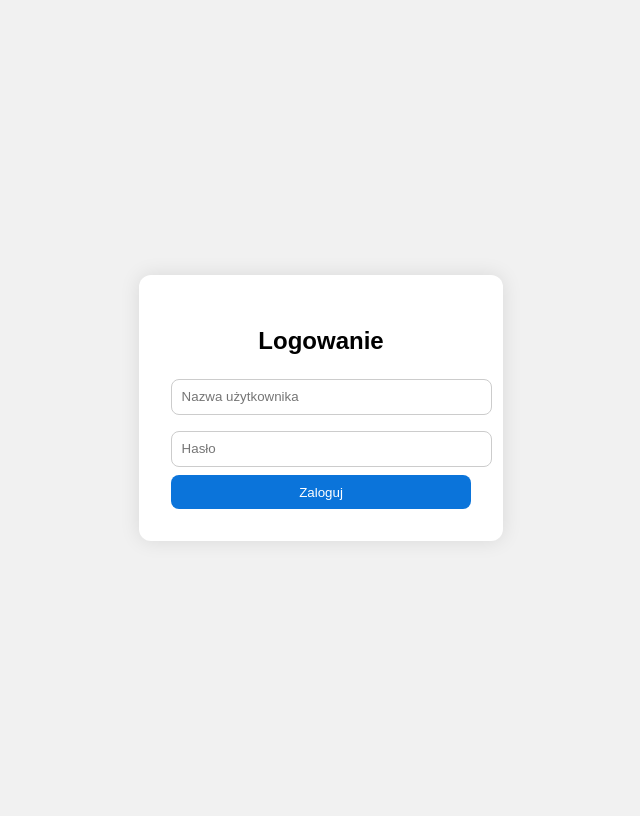
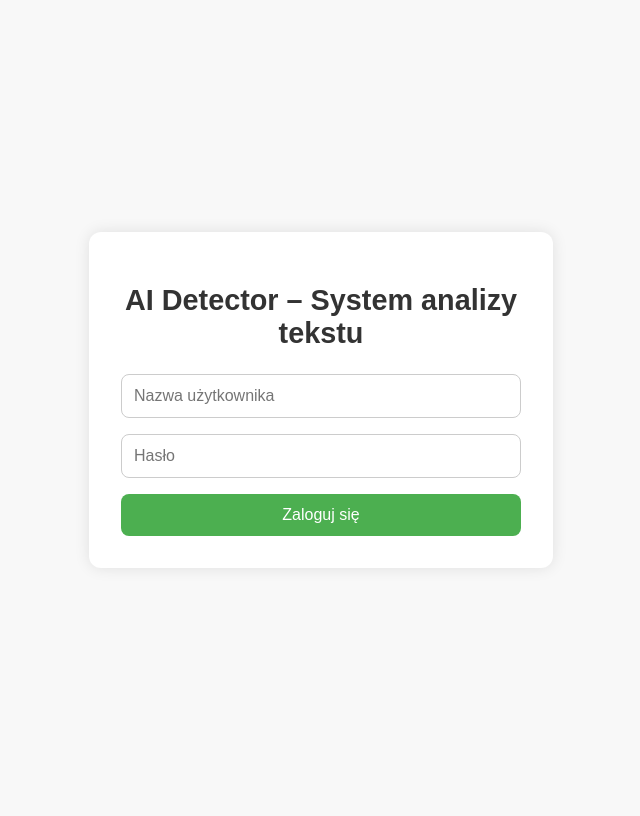
Before and after one commit to GregRybnik/ai-detektor, a Flask app: page /login in a window 1280 px wide. Shown: the whole page, without its empty margins (319-959 px from the left). After the commit the page ends 536 px from the top, so only its background shows below. Run offline with Flask 3, Linux system fonts and the light colour scheme.

Commit message:
Poprawa tekstów na ekranie logowania

```diff
--- a/templates/login.html
+++ b/templates/login.html
@@ -2,60 +2,74 @@
 <html lang="pl">
 <head>
     <meta charset="UTF-8">
-    <title>Logowanie – AI Detektor</title>
+    <title>Logowanie – AI Detector</title>
     <style>
         body {
             font-family: Arial, sans-serif;
-            background: #f1f1f1;
+            background-color: #f8f8f8;
             display: flex;
-            height: 100vh;
             justify-content: center;
             align-items: center;
+            height: 100vh;
+            margin: 0;
         }
-        .login-box {
-            background: white;
+        .login-container {
+            background-color: #fff;
             padding: 2rem;
             border-radius: 12px;
-            box-shadow: 0 0 20px rgba(0,0,0,0.1);
-            width: 300px;
+            box-shadow: 0 0 15px rgba(0, 0, 0, 0.1);
+            max-width: 400px;
+            width: 100%;
         }
-        .login-box h2 {
+        h1.title {
+            text-align: center;
+            font-size: 1.8em;
+            margin-bottom: 1.5rem;
+            color: #333;
+        }
+        form {
+            display: flex;
+            flex-direction: column;
+        }
+        input[type="text"],
+        input[type="password"] {
+            padding: 0.75rem;
             margin-bottom: 1rem;
-            text-align: center;
-        }
-        input {
-            width: 100%;
-            padding: 0.6rem;
-            margin: 0.5rem 0;
             border: 1px solid #ccc;
             border-radius: 8px;
+            font-size: 1em;
         }
         button {
-            width: 100%;
-            padding: 0.6rem;
-            background: #0b74da;
+            padding: 0.75rem;
+            background-color: #4CAF50;
             color: white;
             border: none;
             border-radius: 8px;
             cursor: pointer;
+            font-size: 1em;
+        }
+        button:hover {
+            background-color: #45a049;
         }
         .error {
             color: red;
+            margin-bottom: 1rem;
             text-align: center;
-            margin-bottom: 0.5rem;
         }
     </style>
 </head>
 <body>
-    <div class="login-box">
-        <h2>Logowanie</h2>
+    <div class="login-container">
+        <h1 class="title">AI Detector – System analizy tekstu</h1>
+
         {% if error %}
             <div class="error">{{ error }}</div>
         {% endif %}
-        <form method="post">
+
+        <form method="POST">
             <input type="text" name="username" placeholder="Nazwa użytkownika" required>
             <input type="password" name="password" placeholder="Hasło" required>
-            <button type="submit">Zaloguj</button>
+            <button type="submit">Zaloguj się</button>
         </form>
     </div>
 </body>
```
